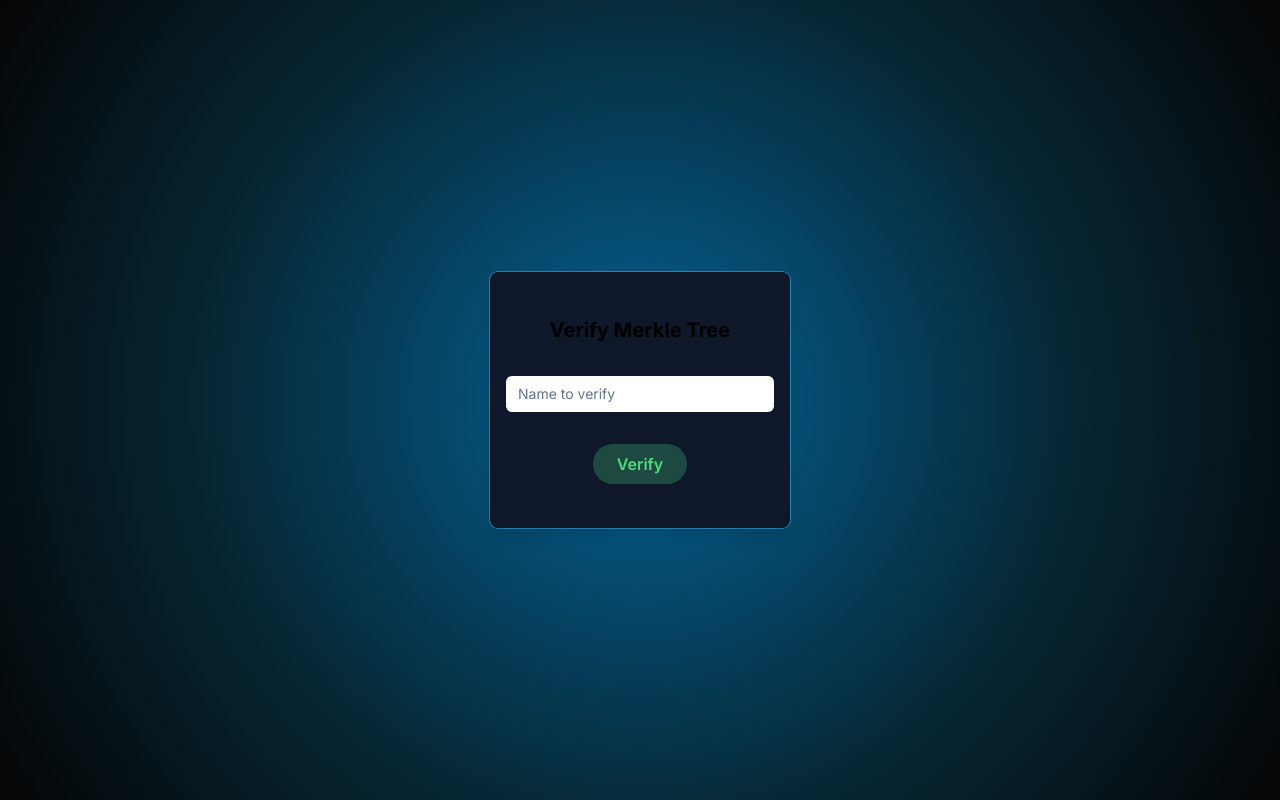
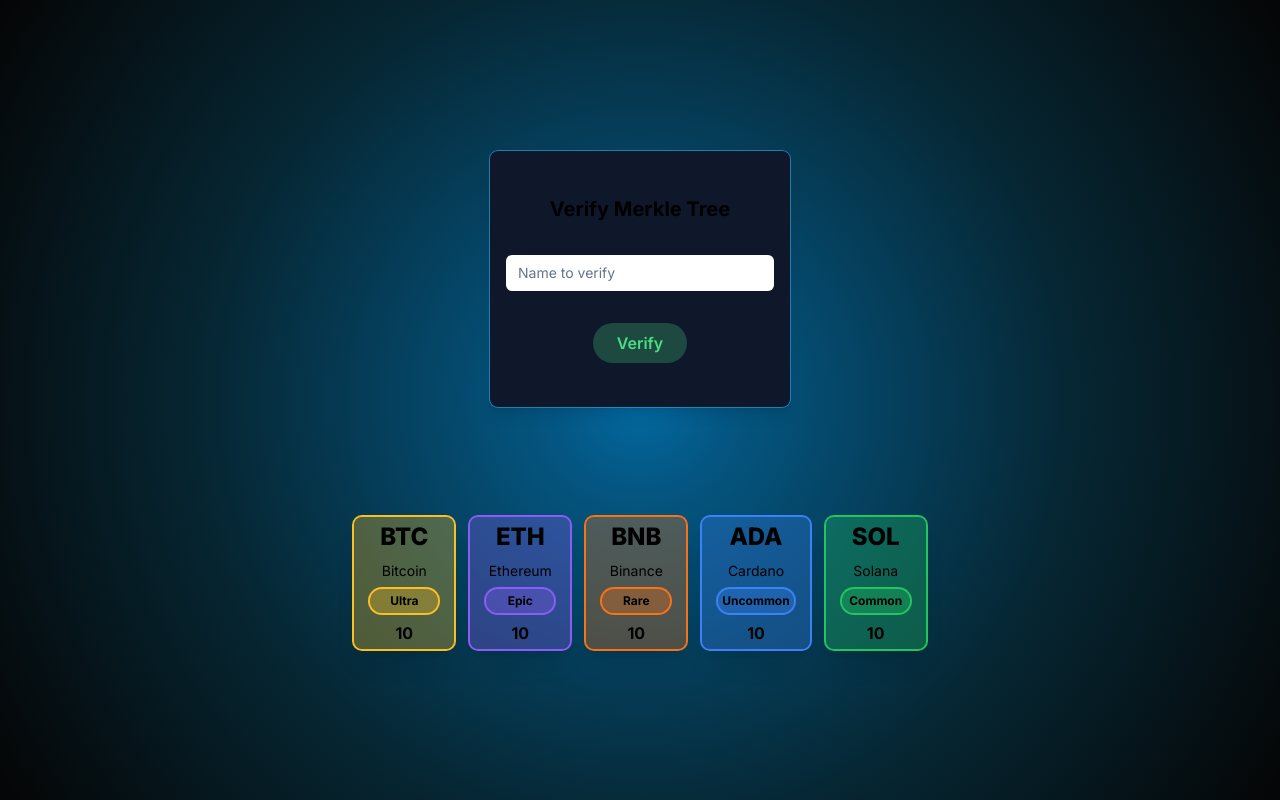
Before and after one commit to Artemides/blockchain-merkle-tree-gift, a Next.js app: page / in a window 1280 px wide. Built offline with nearby package versions, Linux system fonts and the light colour scheme.

Commit message:
create gifts ui

```diff
--- /dev/null
+++ b/src/Components/Gift.tsx
@@ -0,0 +1,34 @@
+import { Rarity } from "@/utils/gifts";
+import { giftRarityColors } from "@/utils/rarityColors";
+import Image from "next/image";
+import React from "react";
+
+type GiftProps = {
+  name: string;
+  rarity: Rarity;
+  symbol: string;
+};
+
+export const Gift = ({ name, rarity, symbol }: GiftProps) => {
+  const { rarityStyle } = giftRarityColors[rarity];
+  return (
+    <div
+      className={
+        " relative min-w-[100px] flex flex-col gap-2 ring-1 bg-slate-700/ px-4 py-1 rounded-lg shadow-xl " +
+        rarityStyle
+      }
+    >
+      <span className="font-extrabold text-center text-2xl">{symbol}</span>
+      <span className={`text-sm font-normal text-center`}>{name}</span>
+      <p
+        className={
+          `p-1 font-bold text-xs rounded-full   ring-1 text-center ` +
+          rarityStyle
+        }
+      >
+        {rarity}
+      </p>
+      <span className="font-bold text-center">10</span>
+    </div>
+  );
+};
--- /dev/null
+++ b/src/Components/Gifts.tsx
@@ -0,0 +1,15 @@
+import React from "react";
+import { Gift } from "./Gift";
+import { Rarity } from "@/utils/gifts";
+
+export const Gifts = () => {
+  return (
+    <section id="gifts" className="flex gap-4">
+      <Gift name="Bitcoin" rarity={Rarity.Ultra} symbol={"BTC"} />
+      <Gift name="Ethereum" rarity={Rarity.Epic} symbol={"ETH"} />
+      <Gift name="Binance" rarity={Rarity.Rare} symbol={"BNB"} />
+      <Gift name="Cardano" rarity={Rarity.Uncommon} symbol={"ADA"} />
+      <Gift name="Solana" rarity={Rarity.Common} symbol={"SOL"} />
+    </section>
+  );
+};
--- a/src/app/globals.css
+++ b/src/app/globals.css
@@ -36,3 +36,19 @@
 .success-color {
   @apply text-green-400 bg-green-400/25 hover:bg-green-400/40;
 }
+
+.epic-rare {
+  @apply ring-2 ring-violet-500 bg-violet-500/30;
+}
+.uncommon-rare {
+  @apply ring-2 ring-blue-500 bg-blue-500/30;
+}
+.rare-rare {
+  @apply ring-2 ring-orange-500 bg-orange-500/30;
+}
+.ultra-rare {
+  @apply ring-2 ring-amber-400 bg-amber-400/30;
+}
+.common-rare {
+  @apply ring-2 ring-green-500 bg-green-500/30;
+}
--- a/src/app/page.tsx
+++ b/src/app/page.tsx
@@ -1,4 +1,7 @@
 "use client";
+import { Gift } from "@/Components/Gift";
+import { Gifts } from "@/Components/Gifts";
+import { CoinGift, Rarity } from "@/utils/gifts";
 import Image from "next/image";
 
 import { FormEvent, useEffect, useState } from "react";
@@ -9,6 +12,7 @@
   const [fetching, setFetching] = useState(false);
   const [success, setSuccess] = useState(false);
   const [windowSize, setWindowSize] = useState({ width: 0, height: 0 });
+  const [gifts, setGifts] = useState<CoinGift[]>([]);
 
   useEffect(() => {
     if (!window) return;
@@ -49,8 +53,8 @@
         <ReactConfetti width={windowSize.width} height={windowSize.height} />
       )}
       <form
+        onSubmit={(e) => verifyName(e)}
         className="w-[300px] h-64 flex flex-col justify-center gap-8 bg-slate-900 rounded-lg shadow-lg py-8 px-4 ring-sky-400/50 ring-1"
-        onSubmit={(e) => verifyName(e)}
       >
         <h2 className="text-xl font-bold text-center">Verify Merkle Tree</h2>
         <input
@@ -69,6 +73,7 @@
           Verify
         </button>
       </form>
+      <Gifts />
     </main>
   );
 }
--- /dev/null
+++ b/src/utils/rarityColors.ts
@@ -0,0 +1,26 @@
+import { Rarity } from "./gifts";
+
+type Color = {
+  rarityStyle: string;
+};
+
+type RarityColors = {
+  [key in Rarity]: Color;
+};
+export const giftRarityColors: RarityColors = {
+  Ultra: {
+    rarityStyle: "ultra-rare",
+  },
+  Epic: {
+    rarityStyle: "epic-rare",
+  },
+  Rare: {
+    rarityStyle: "rare-rare",
+  },
+  Uncommon: {
+    rarityStyle: "uncommon-rare",
+  },
+  Common: {
+    rarityStyle: "common-rare",
+  },
+};
--- a/tailwind.config.js
+++ b/tailwind.config.js
@@ -1,18 +1,18 @@
 /** @type {import('tailwindcss').Config} */
 module.exports = {
   content: [
-    './src/pages/**/*.{js,ts,jsx,tsx,mdx}',
-    './src/components/**/*.{js,ts,jsx,tsx,mdx}',
-    './src/app/**/*.{js,ts,jsx,tsx,mdx}',
+    "./src/pages/**/*.{js,ts,jsx,tsx,mdx}",
+    "./src/Components/**/*.{js,ts,jsx,tsx,mdx}",
+    "./src/app/**/*.{js,ts,jsx,tsx,mdx}",
   ],
   theme: {
     extend: {
       backgroundImage: {
-        'gradient-radial': 'radial-gradient(var(--tw-gradient-stops))',
-        'gradient-conic':
-          'conic-gradient(from 180deg at 50% 50%, var(--tw-gradient-stops))',
+        "gradient-radial": "radial-gradient(var(--tw-gradient-stops))",
+        "gradient-conic":
+          "conic-gradient(from 180deg at 50% 50%, var(--tw-gradient-stops))",
       },
     },
   },
   plugins: [],
-}
+};
```
